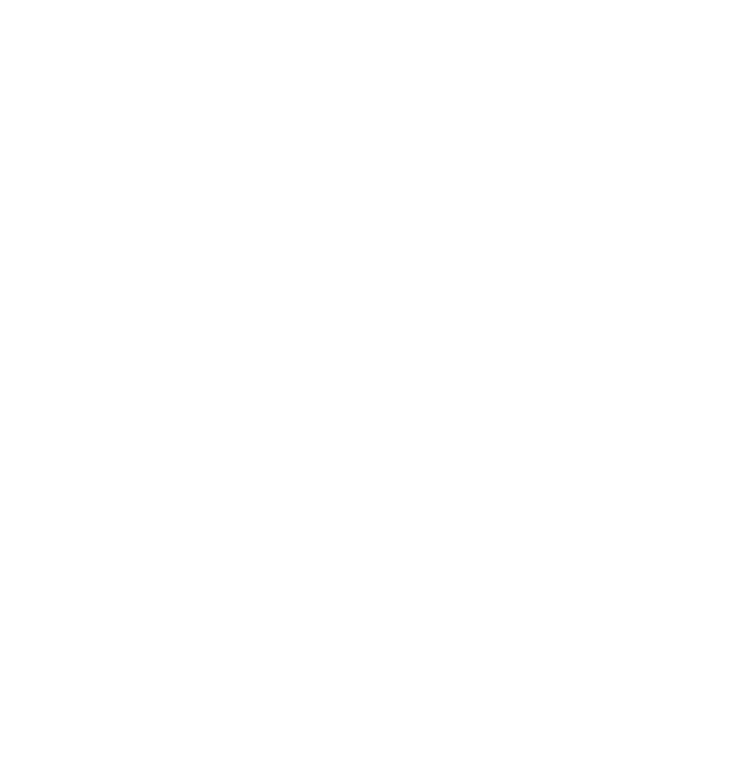
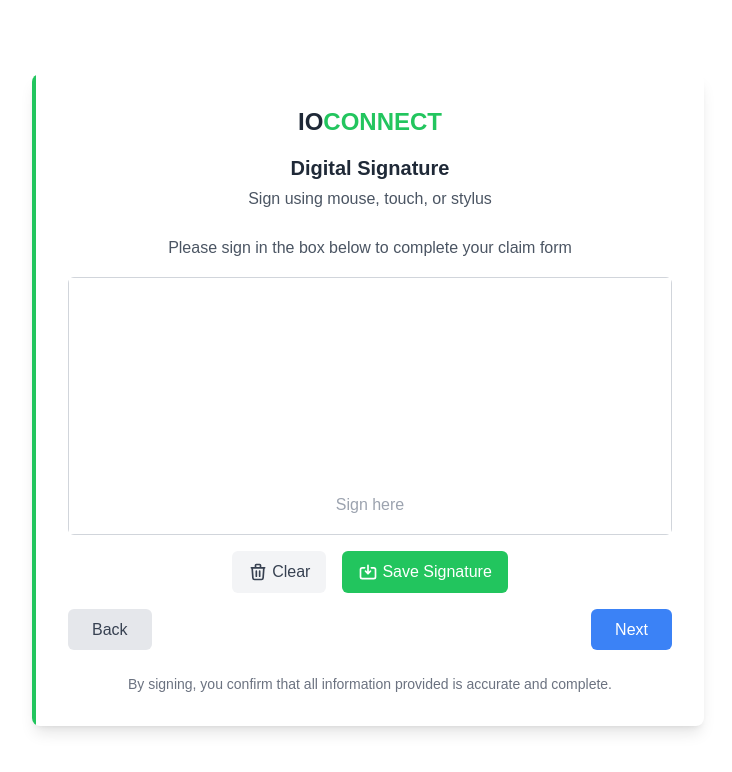
Before and after one commit to pawekz/SERV-IT-MANAGER, a React (Vite) app in the folder frontend/: page /signature in a window 1280 px wide. Before the commit this address had no page. Shown: the top 772 px of the page, without its empty margins (272-1004 px from the left). Built offline with nearby package versions, Linux system fonts and the light colour scheme.

Commit message:
Add SignatureCapturePad and its route and update RepairCheckInForm submission logic

```diff
--- a/frontend/src/App.jsx
+++ b/frontend/src/App.jsx
@@ -15,6 +15,8 @@ import RepairCheckInForm from "./pages/RepairCheckInForm/RepairCheckInForm.jsx";
 import Sidebar from "./components/SideBar/Sidebar.jsx";
 import InventoryAssignmentPanel from "./pages/InventoryAssignmentPanel/InventoryAssignmentPanel.jsx";
 import TermsEditor from "./pages/TermsEditor/TermsEditor.jsx";
+import SignatureCapturePad from "./pages/SignatureCapturePad/SignatureCapturePad.jsx";
+
 
 function App() {
   return (
@@ -37,6 +39,7 @@ function App() {
         <Route path="sidebar" element={<Sidebar />} />
         <Route path="/inventory" element={<InventoryAssignmentPanel />} />
         <Route path="/termseditor" element={<TermsEditor />} />
+        <Route path="/signature" element={<SignatureCapturePad />} />
       </Routes>
     </Router>
   )
--- a/frontend/src/pages/RepairCheckInForm/RepairCheckInForm.jsx
+++ b/frontend/src/pages/RepairCheckInForm/RepairCheckInForm.jsx
@@ -2,8 +2,10 @@
 
 import { useState } from "react"
 import { Upload } from "lucide-react"
+import { useNavigate } from "react-router-dom"
 
 export default function RepairCheckinForm() {
+    const navigate = useNavigate()
     const [ticketNumber] = useState(
         `TKT-${Math.floor(Math.random() * 10000)
             .toString()
@@ -17,12 +19,6 @@ export default function RepairCheckinForm() {
         }
     }
 
-    const handleSubmit = (e) => {
-        e.preventDefault()
-        // Handle form submission logic here
-        alert("Form submitted successfully!")
-    }
-
     return (
         <div className="container mx-auto py-8 px-4 max-w-4xl">
             <div className="border-2 border-gray-200 shadow-lg rounded-lg overflow-hidden">
@@ -31,7 +27,7 @@ export default function RepairCheckinForm() {
                     <p className="text-center text-gray-600">Repair Check-In Form</p>
                 </div>
                 <div className="p-6">
-                    <form onSubmit={handleSubmit}>
+                    <form onSubmit={(e) => e.preventDefault()}>
                         {/* Header with Ticket Number */}
                         <div className="flex flex-col md:flex-row justify-between mb-6">
                             <div className="text-xl font-semibold text-gray-800">Customer Check-In</div>
@@ -245,7 +241,8 @@ export default function RepairCheckinForm() {
                         {/* Submit Button */}
                         <div className="flex justify-end">
                             <button
-                                type="submit"
+                                type="button"
+                                onClick={() => navigate('/signature')}
                                 className="px-6 py-2 bg-[#33e407] hover:bg-[#2bc106] text-white font-medium rounded-md focus:outline-none focus:ring-2 focus:ring-[#33e407] focus:ring-offset-2"
                             >
                                 Submit Repair Request
--- /dev/null
+++ b/frontend/src/pages/SignatureCapturePad/SignatureCapturePad.jsx
@@ -0,0 +1,235 @@
+"use client"
+
+import { useRef, useState, useEffect } from "react"
+
+const SignatureCapturePad = () => {
+    const canvasRef = useRef(null)
+    const [isDrawing, setIsDrawing] = useState(false)
+    const [context, setContext] = useState(null)
+    const [isEmpty, setIsEmpty] = useState(true)
+
+    useEffect(() => {
+        const canvas = canvasRef.current
+        const ctx = canvas.getContext("2d")
+
+        // Set canvas styling
+        ctx.lineWidth = 2
+        ctx.lineCap = "round"
+        ctx.strokeStyle = "#000000"
+
+        // Set canvas dimensions to match parent container
+        canvas.width = canvas.offsetWidth
+        canvas.height = canvas.offsetHeight
+
+        // Clear canvas with white background
+        ctx.fillStyle = "#ffffff"
+        ctx.fillRect(0, 0, canvas.width, canvas.height)
+
+        setContext(ctx)
+
+        // Handle window resize
+        const handleResize = () => {
+            const imageData = ctx.getImageData(0, 0, canvas.width, canvas.height)
+            canvas.width = canvas.offsetWidth
+            canvas.height = canvas.offsetHeight
+            ctx.fillStyle = "#ffffff"
+            ctx.fillRect(0, 0, canvas.width, canvas.height)
+            ctx.putImageData(imageData, 0, 0)
+            ctx.lineWidth = 2
+            ctx.lineCap = "round"
+            ctx.strokeStyle = "#000000"
+        }
+
+        window.addEventListener("resize", handleResize)
+
+        return () => {
+            window.removeEventListener("resize", handleResize)
+        }
+    }, [])
+
+    const startDrawing = (e) => {
+        const { offsetX, offsetY } = getCoordinates(e)
+        context.beginPath()
+        context.moveTo(offsetX, offsetY)
+        setIsDrawing(true)
+        setIsEmpty(false)
+    }
+
+    const draw = (e) => {
+        if (!isDrawing) return
+
+        const { offsetX, offsetY } = getCoordinates(e)
+        context.lineTo(offsetX, offsetY)
+        context.stroke()
+    }
+
+    const stopDrawing = () => {
+        if (isDrawing) {
+            context.closePath()
+            setIsDrawing(false)
+        }
+    }
+
+    // Helper function to get coordinates for both mouse and touch events
+    const getCoordinates = (e) => {
+        if (e.type.includes("touch")) {
+            const rect = canvasRef.current.getBoundingClientRect()
+            const touch = e.touches[0] || e.changedTouches[0]
+            return {
+                offsetX: touch.clientX - rect.left,
+                offsetY: touch.clientY - rect.top,
+            }
+        } else {
+            return {
+                offsetX: e.nativeEvent.offsetX,
+                offsetY: e.nativeEvent.offsetY,
+            }
+        }
+    }
+
+    const clearSignature = () => {
+        const canvas = canvasRef.current
+        context.fillStyle = "#ffffff"
+        context.fillRect(0, 0, canvas.width, canvas.height)
+        setIsEmpty(true)
+    }
+
+    const saveSignature = () => {
+        if (isEmpty) {
+            alert("Please provide a signature before saving.")
+            return
+        }
+
+        const canvas = canvasRef.current
+        const dataUrl = canvas.toDataURL("image/png")
+
+        // Here you can handle the signature data as needed
+        // For example, you could save it to state, send to a server, etc.
+        console.log("Signature saved:", dataUrl)
+        alert("Signature saved successfully!")
+    }
+
+    const handleBack = () => {
+        // Handle back button functionality
+        console.log("Back button clicked")
+    }
+
+    const handleNext = () => {
+        // Handle next button functionality
+        if (isEmpty) {
+            alert("Please provide a signature before proceeding.")
+            return
+        }
+        console.log("Next button clicked")
+    }
+
+    return (
+        <div className="min-h-screen w-full flex items-center justify-center py-8">
+            <div className="flex flex-col items-center max-w-2xl w-full mx-auto bg-white rounded-lg shadow-lg overflow-hidden">
+                {/* Green sidebar */}
+                <div className="flex w-full ">
+                    <div className="w-1 bg-green-500 "></div>
+                    <div className="flex-1 p-8">
+                        {/* Header */}
+                        <div className="text-center mb-6">
+                            <h1 className="text-2xl font-bold">
+                                <span className="text-gray-800">IO</span>
+                                <span className="text-green-500">CONNECT</span>
+                            </h1>
+                            <h2 className="text-xl font-semibold text-gray-800 mt-4">Digital Signature</h2>
+                            <p className="text-gray-600 mt-1">Sign using mouse, touch, or stylus</p>
+                        </div>
+
+                        {/* Instructions */}
+                        <p className="text-center text-gray-600 mb-4">Please sign in the box below to complete your claim form</p>
+
+                        {/* Signature Pad */}
+                        <div className="border border-gray-300 rounded-md mb-4 relative">
+                            <canvas
+                                ref={canvasRef}
+                                className="w-full h-64 cursor-crosshair"
+                                onMouseDown={startDrawing}
+                                onMouseMove={draw}
+                                onMouseUp={stopDrawing}
+                                onMouseLeave={stopDrawing}
+                                onTouchStart={startDrawing}
+                                onTouchMove={draw}
+                                onTouchEnd={stopDrawing}
+                            ></canvas>
+                            {isEmpty && <div className="absolute bottom-4 left-0 right-0 text-center text-gray-400">Sign here</div>}
+                        </div>
+
+                        {/* Buttons */}
+                        <div className="flex flex-col items-center space-y-4">
+                            <div className="flex space-x-4">
+                                <button
+                                    onClick={clearSignature}
+                                    className="flex items-center px-4 py-2 bg-gray-100 hover:bg-gray-200 text-gray-700 rounded-md transition-colors"
+                                >
+                                    <svg
+                                        xmlns="http://www.w3.org/2000/svg"
+                                        className="h-5 w-5 mr-1"
+                                        fill="none"
+                                        viewBox="0 0 24 24"
+                                        stroke="currentColor"
+                                    >
+                                        <path
+                                            strokeLinecap="round"
+                                            strokeLinejoin="round"
+                                            strokeWidth={2}
+                                            d="M19 7l-.867 12.142A2 2 0 0116.138 21H7.862a2 2 0 01-1.995-1.858L5 7m5 4v6m4-6v6m1-10V4a1 1 0 00-1-1h-4a1 1 0 00-1 1v3M4 7h16"
+                                        />
+                                    </svg>
+                                    Clear
+                                </button>
+                                <button
+                                    onClick={saveSignature}
+                                    className="flex items-center px-4 py-2 bg-green-500 hover:bg-green-600 text-white rounded-md transition-colors"
+                                >
+                                    <svg
+                                        xmlns="http://www.w3.org/2000/svg"
+                                        className="h-5 w-5 mr-1"
+                                        fill="none"
+                                        viewBox="0 0 24 24"
+                                        stroke="currentColor"
+                                    >
+                                        <path
+                                            strokeLinecap="round"
+                                            strokeLinejoin="round"
+                                            strokeWidth={2}
+                                            d="M8 7H5a2 2 0 00-2 2v9a2 2 0 002 2h14a2 2 0 002-2V9a2 2 0 00-2-2h-3m-1 4l-3 3m0 0l-3-3m3 3V4"
+                                        />
+                                    </svg>
+                                    Save Signature
+                                </button>
+                            </div>
+
+                            {/* Back and Next buttons */}
+                            <div className="flex w-full justify-between mt-4">
+                                <button
+                                    onClick={handleBack}
+                                    className="px-6 py-2 bg-gray-200 hover:bg-gray-300 text-gray-700 rounded-md transition-colors"
+                                >
+                                    Back
+                                </button>
+                                <button
+                                    onClick={handleNext}
+                                    className="px-6 py-2 bg-blue-500 hover:bg-blue-600 text-white rounded-md transition-colors"
+                                >
+                                    Next
+                                </button>
+                            </div>
+                        </div>
+
+                        {/* Disclaimer */}
+                        <p className="text-center text-gray-500 text-sm mt-6">
+                            By signing, you confirm that all information provided is accurate and complete.
+                        </p>
+                    </div>
+                </div>
+            </div>
+        </div>
+    )
+}
+
+export default SignatureCapturePad
```
